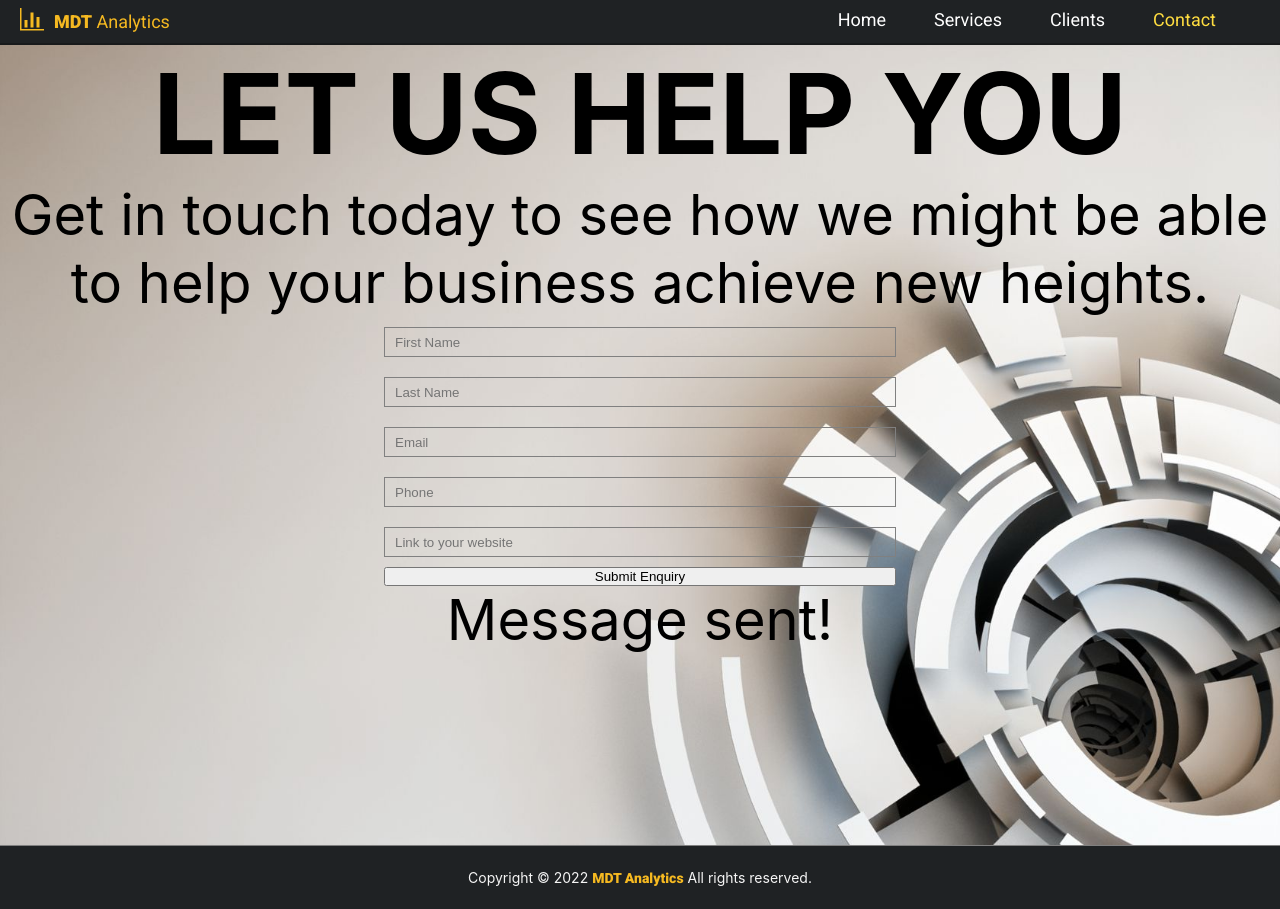
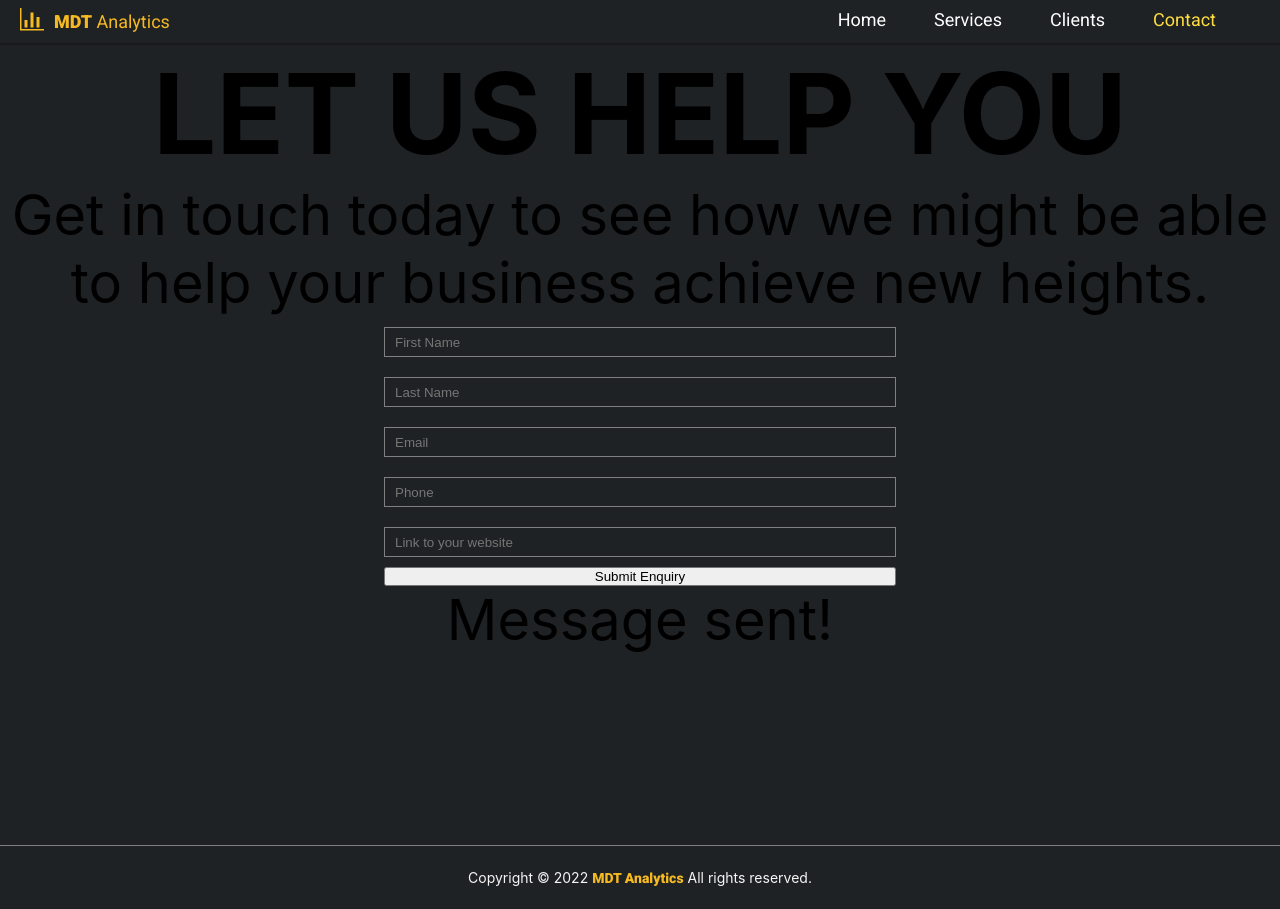
Before and after one commit to Mohammad-Afsari/mdtanalytics, a React (Create React App) app: page /contact in a window 1280 px wide. Built offline with nearby package versions, Linux system fonts and the light colour scheme.

Commit message:
git config

```diff
--- a/src/components/Contact/Contact.js
+++ b/src/components/Contact/Contact.js
@@ -5,12 +5,12 @@ const Contact = () => {
   return (
     <div
       className="contactsContainer"
-      style={{
-        backgroundImage: `url(${contacts}`,
-        backgroundRepeat: "no-repeat",
-        backgroundPosition: "center",
-        backgroundSize: "cover",
-      }}
+      //   style={{
+      //     backgroundImage: `url(${contacts}`,
+      //     backgroundRepeat: "no-repeat",
+      //     backgroundPosition: "center",
+      //     backgroundSize: "cover",
+      //   }}
     >
       <h1>LET US HELP YOU</h1>
       <p>
```
